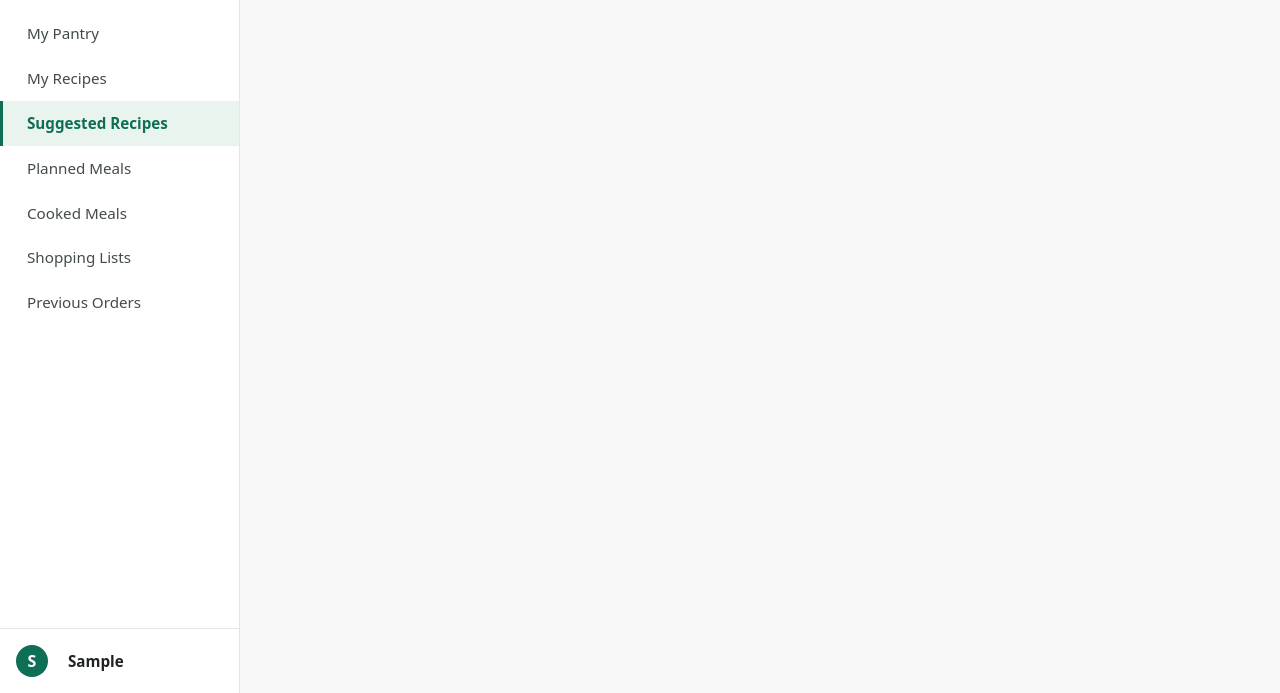
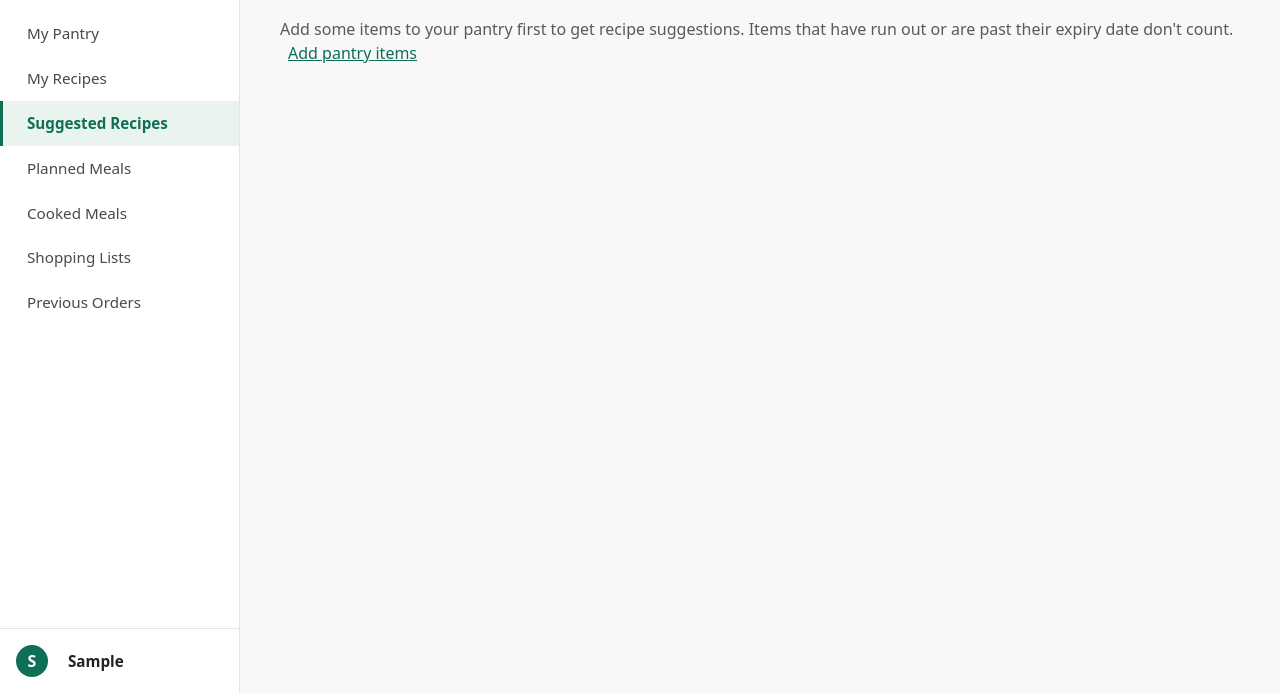
Before and after one commit to Yoobee270697583/2605_Pantry_v2, a Django app: page /suggestions/ in a window 1280 px wide. Shown: the part 107-800 px from the top of the page. Run offline with Django 5.2, Linux system fonts and the light colour scheme; the visitor is signed in with stand-in values (Sample User, id 1); data comes from the database, SQL or seed files in the repository; data that the repository does not hold is empty.

Commit message:
Show recipes you can make with your pantry

```diff
--- /dev/null
+++ b/suggestions/utils.py
@@ -0,0 +1,73 @@
+from django.utils import timezone
+
+from pantry.models import PantryItem
+from recipes.models import Ingredient, Recipe, RecipeIngredient
+from recipes.utils import visible_recipes
+
+# works out which recipes a household can make with what's in its pantry
+
+# things nearly every kitchen has, so a recipe never counts them as missing
+STAPLES = ["Water", "Salt", "Black Pepper"]
+
+
+def get_pantry_ids(household):
+    """Returns the ids of the ingredients the household has right now.
+
+    Items that have run out (quantity 0) or are past their expiry date don't count.
+    """
+    today = timezone.localdate()
+    items = PantryItem.objects.filter(household=household, quantity__gt=0).exclude(expiry_date__lt=today)
+    return set(items.values_list("ingredient_id", flat=True))
+
+
+def get_suggestions(household, pantry_ids):
+    """Checks every recipe the household can see against its pantry (pantry_ids from get_pantry_ids).
+
+    Returns one dict for each recipe that uses at least one thing from the pantry:
+        recipe  - the Recipe
+        using   - how many of its ingredients are in the pantry
+        missing - the Ingredients it needs that aren't (staples never count as missing)
+
+    Everything is matched by ingredient id, so merged names (e.g. Onions -> Onion)
+    line up, and an ingredient a recipe lists twice only counts once.
+    """
+    if not pantry_ids:
+        return []
+
+    staple_ids = set(Ingredient.objects.filter(name__in=STAPLES).values_list("id", flat=True))
+
+    # recipe id -> the ids of the ingredients it needs. a set, so one listed twice only counts once
+    needs = {}
+    lines = RecipeIngredient.objects.filter(recipe__in=visible_recipes(household)).values_list("recipe_id", "ingredient_id")
+    for recipe_id, ingredient_id in lines:
+        if recipe_id not in needs:
+            needs[recipe_id] = set()
+        needs[recipe_id].add(ingredient_id)
+
+    matches = []
+    for recipe_id, ingredient_ids in needs.items():
+        using = ingredient_ids & pantry_ids
+        # it has to use something from the pantry, otherwise it isn't really a suggestion
+        if not using:
+            continue
+        missing = ingredient_ids - pantry_ids - staple_ids
+        matches.append({"recipe_id": recipe_id, "using": len(using), "missing_ids": missing})
+
+    # get all the recipes and missing ingredients in 2 queries, instead of 2 for every recipe
+    recipes = Recipe.objects.in_bulk([match["recipe_id"] for match in matches])
+    all_missing_ids = set()
+    for match in matches:
+        all_missing_ids = all_missing_ids | match["missing_ids"]
+    ingredients = Ingredient.objects.in_bulk(all_missing_ids)
+
+    suggestions = []
+    for match in matches:
+        missing = [ingredients[ingredient_id] for ingredient_id in match["missing_ids"]]
+        missing.sort(key=lambda ingredient: ingredient.name)
+        suggestions.append({
+            "recipe": recipes[match["recipe_id"]],
+            "using": match["using"],
+            "missing": missing,
+        })
+
+    return suggestions
--- a/suggestions/views.py
+++ b/suggestions/views.py
@@ -1,10 +1,34 @@
 from django.contrib.auth.decorators import login_required
+from django.core.paginator import Paginator
 from django.shortcuts import render
 
+from households.utils import get_household
+from .utils import get_pantry_ids, get_suggestions
+
 # suggests recipes the household can make (or nearly make) with what's in its pantry
+
+# how many recipe cards to show on each page, the same as My Recipes
+RECIPES_PER_PAGE = 24
 
 
 @login_required
 def index(request):
-    """The Suggested Recipes page. Just the page for now - the suggestions themselves get added next."""
-    return render(request, "suggestions/index.html")
+    """The Suggested Recipes page. Shows the recipes the household can make with what's in its pantry right now."""
+    household = get_household(request.user)
+    pantry_ids = get_pantry_ids(household)
+    suggestions = get_suggestions(household, pantry_ids)
+
+    # recipes with nothing missing. the ones that use the most of the pantry come
+    # first, then A-Z so the order doesn't jump around between visits
+    ready = [suggestion for suggestion in suggestions if not suggestion["missing"]]
+    ready.sort(key=lambda suggestion: (-suggestion["using"], suggestion["recipe"].name))
+
+    paginator = Paginator(ready, RECIPES_PER_PAGE)
+    page = paginator.get_page(request.GET.get("page"))
+
+    return render(request, "suggestions/index.html", {
+        "page": page,
+        "total": paginator.count,
+        # so the page can tell an empty pantry apart from one that just can't make anything yet
+        "has_pantry": len(pantry_ids) > 0,
+    })
--- a/templates/suggestions/index.html
+++ b/templates/suggestions/index.html
@@ -1,4 +1,5 @@
 {% extends "base.html" %}
+{% load static %}
 
 {% block title %}Suggested Recipes — Pantry{% endblock %}
 
@@ -7,4 +8,70 @@
     <h1 class="mb-0">Suggested Recipes</h1>
     <p class="text-body-secondary mt-1 mb-0">Recipes you can make with what's in your pantry.</p>
 </div>
+
+{% if not has_pantry %}
+    {# the same message V1 showed when the pantry was empty #}
+    <p class="text-body-secondary">
+        Add some items to your pantry first to get recipe suggestions. Items that have run out or are past their expiry date don't count.
+        <a href="{% url 'pantry:index' %}?tab=ingredients" class="ms-2">Add pantry items</a>
+    </p>
+{% elif page.object_list %}
+    <p class="text-body-secondary">{{ total }} recipe{{ total|pluralize }} you can make right now</p>
+
+    {# the same cards as My Recipes #}
+    <div class="row row-cols-2 row-cols-md-3 row-cols-xl-4 g-3">
+        {% for suggestion in page %}
+            {% with recipe=suggestion.recipe %}
+                <div class="col">
+                    <div class="card h-100 shadow-sm">
+                        <div class="ratio ratio-4x3">
+                            {% if recipe.image_url %}
+                                <img src="{{ recipe.image_url }}" alt="{{ recipe.name }}" class="card-img-top object-fit-cover" loading="lazy">
+                            {% else %}
+                                {# custom recipes don't need a photo, so show the Pantry icon instead #}
+                                <div class="card-img-top bg-body-tertiary d-flex align-items-center justify-content-center">
+                                    <img src="{% static 'img/pantry-icon.svg' %}" alt="" width="64" class="opacity-50">
+                                </div>
+                            {% endif %}
+                        </div>
+                        <div class="card-body">
+                            <h2 class="card-title h6 mb-2">
+                                {# stretched-link makes the whole card clickable #}
+                                <a href="{% url 'recipes:detail' recipe.pk %}" class="stretched-link text-reset text-decoration-none">{{ recipe.name }}</a>
+                            </h2>
+                            <span class="badge border border-primary text-primary">Uses {{ suggestion.using }} pantry item{{ suggestion.using|pluralize }}</span>
+                            {% if recipe.category %}<span class="badge text-bg-light border">{{ recipe.category }}</span>{% endif %}
+                            {% if recipe.area %}<span class="badge text-bg-light border">{{ recipe.area }}</span>{% endif %}
+                        </div>
+                    </div>
+                </div>
+            {% endwith %}
+        {% endfor %}
+    </div>
+
+    {% if page.has_other_pages %}
+        <nav aria-label="Suggestion pages" class="mt-4">
+            <ul class="pagination justify-content-center">
+                {% if page.has_previous %}
+                    <li class="page-item"><a class="page-link" href="?page={{ page.previous_page_number }}">Previous</a></li>
+                {% else %}
+                    <li class="page-item disabled"><span class="page-link">Previous</span></li>
+                {% endif %}
+
+                <li class="page-item disabled"><span class="page-link">Page {{ page.number }} of {{ page.paginator.num_pages }}</span></li>
+
+                {% if page.has_next %}
+                    <li class="page-item"><a class="page-link" href="?page={{ page.next_page_number }}">Next</a></li>
+                {% else %}
+                    <li class="page-item disabled"><span class="page-link">Next</span></li>
+                {% endif %}
+            </ul>
+        </nav>
+    {% endif %}
+{% else %}
+    <p class="text-body-secondary">
+        Nothing can be made with just what's in your pantry yet. Add more items to see suggestions here.
+        <a href="{% url 'pantry:index' %}?tab=ingredients" class="ms-2">Add pantry items</a>
+    </p>
+{% endif %}
 {% endblock %}
```
